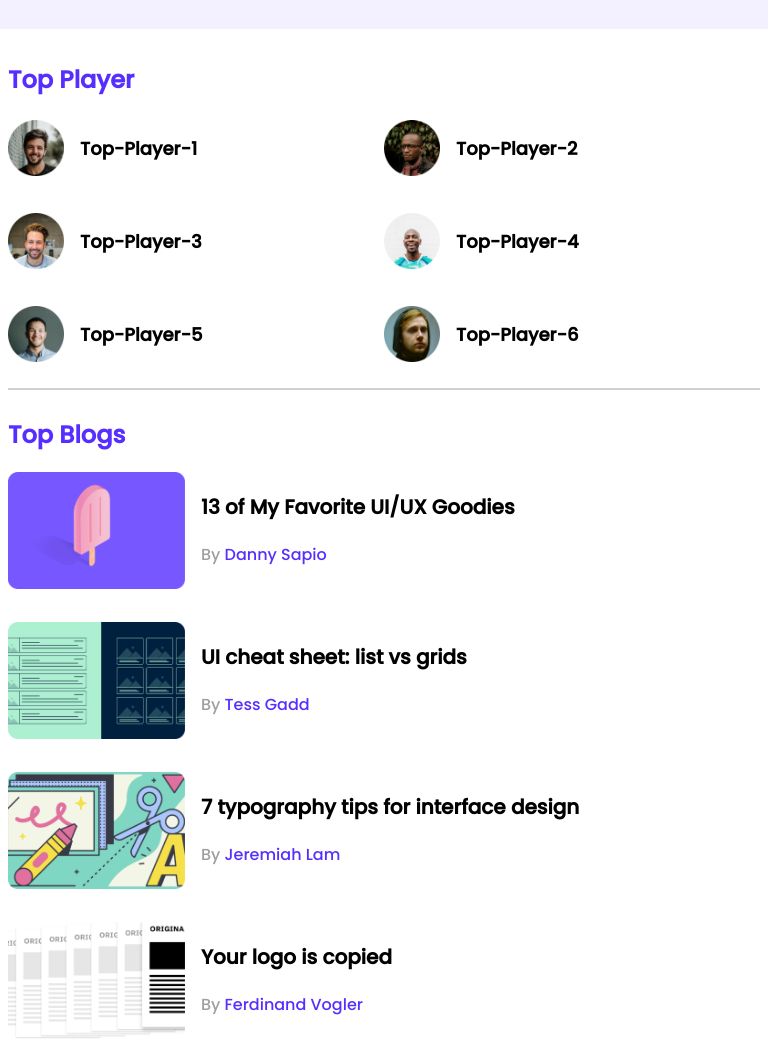
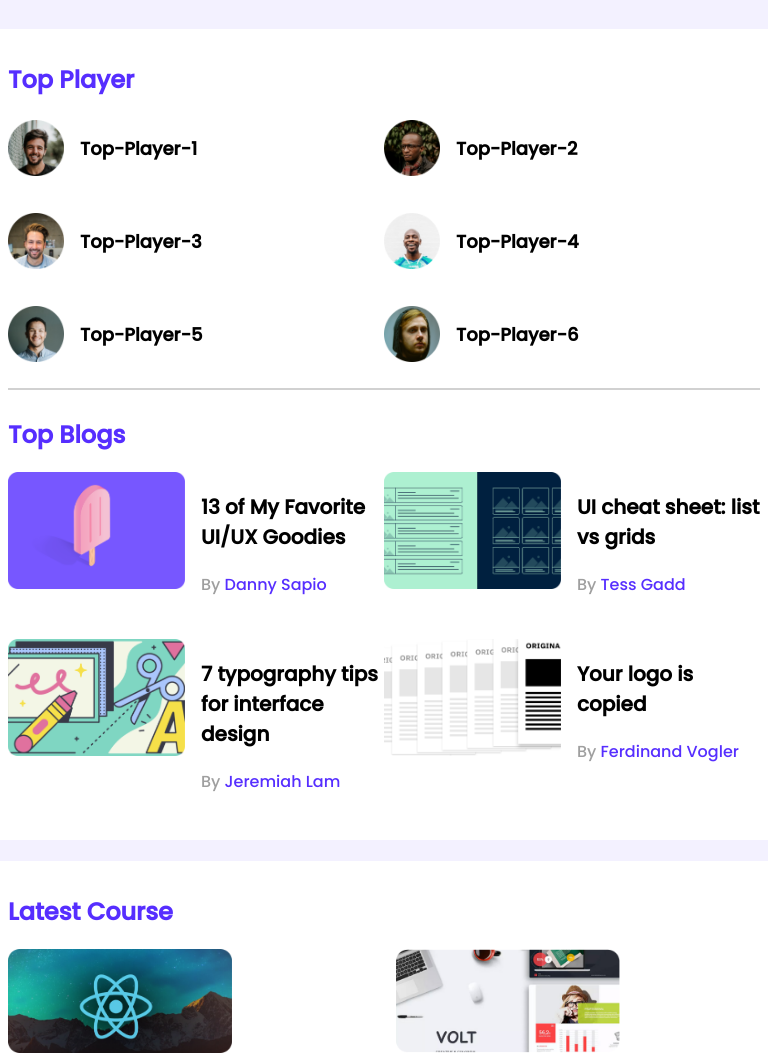
Before and after one commit to Masum-SM/project-leader-borad, a plain HTML site: page index.html in a window 768 px wide. Shown: the top 1063 px of the page. Drawn offline with Linux system fonts and the light colour scheme.

Commit message:
remove css

```diff
--- a/style.css
+++ b/style.css
@@ -154,9 +154,9 @@ hr{
         grid-template-columns: repeat(2,1fr);
 
     }
-    .blogs{
+    /* .blogs{
         grid-template-columns: repeat(1,1fr);
 
-    }
+    } */
 
 }
```
